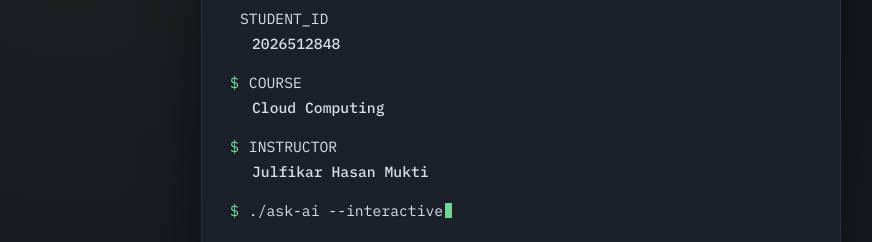
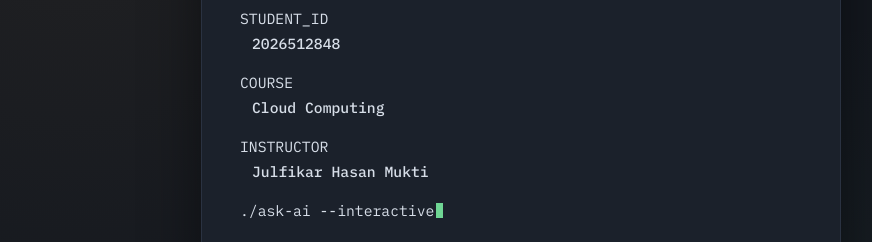
Before and after one commit to Shovon017822/Cloude_Computing_Shovon, a website: page public/index.html in a window 1280 px wide. Shown: the part 202-444 px from the top of the page, without its empty margins (119-991 px from the left). Drawn offline with Linux system fonts and the light colour scheme.

Commit message:
Remove dollar sign from prompt labels in HTML

```diff
--- a/public/index.html
+++ b/public/index.html
@@ -171,13 +171,13 @@
       <div class="line"><span class="prompt"></span><span class="cmd">STUDENT_ID</span></div>
       <div class="out"><strong>2026512848</strong></div>
 
-      <div class="line"><span class="prompt">$</span><span class="cmd">COURSE</span></div>
+      <div class="line"><span class="prompt"></span><span class="cmd">COURSE</span></div>
       <div class="out"><strong>Cloud Computing</strong></div>
 
-      <div class="line"><span class="prompt">$</span><span class="cmd">INSTRUCTOR</span></div>
+      <div class="line"><span class="prompt"></span><span class="cmd">INSTRUCTOR</span></div>
       <div class="out"><strong>Julfikar Hasan Mukti</strong></div>
 
-      <div class="line"><span class="prompt">$</span><span class="cmd">./ask-ai --interactive<span class="cursor"></span></span></div>
+      <div class="line"><span class="prompt"></span><span class="cmd">./ask-ai --interactive<span class="cursor"></span></span></div>
 
       <div class="ask-block">
         <textarea id="prompt" placeholder="type a question, then run it..."></textarea>
```
